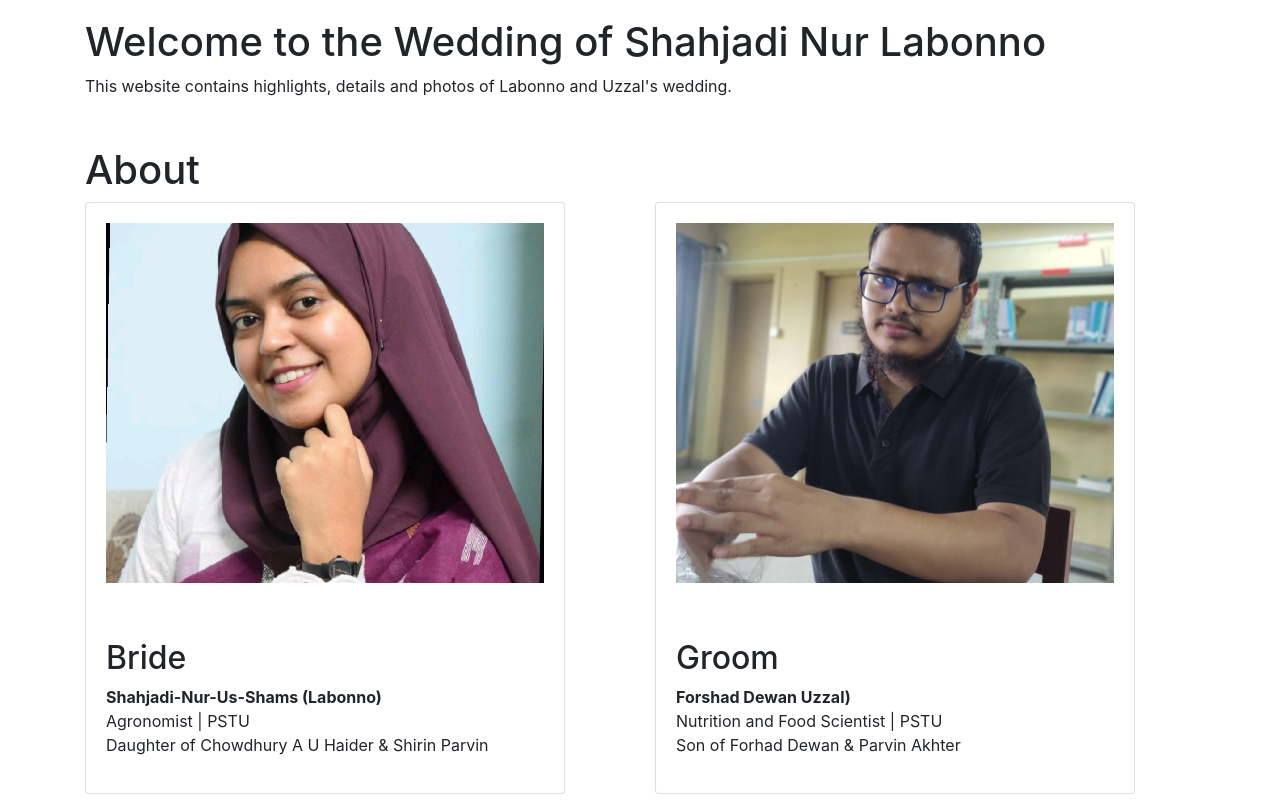
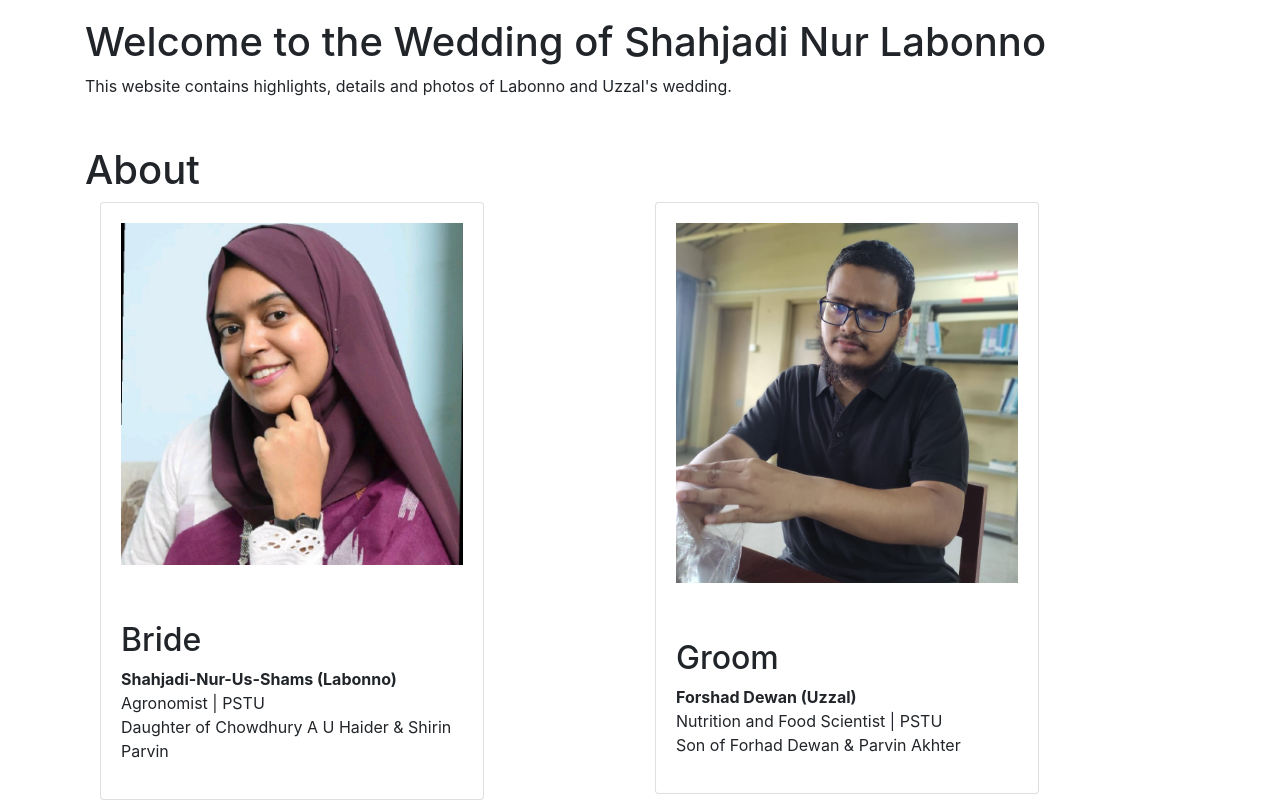
Before and after one commit to shahjadinur-wedding/shahjadinur-wedding.github.io, a plain HTML site: page index.html in a window 1280 px wide. Shown: the part 686-1486 px from the top of the page. Drawn offline with nearby package versions, Linux system fonts and the light colour scheme.

Commit message:
fixed card size

```diff
--- a/index.html
+++ b/index.html
@@ -80,9 +80,9 @@
     <!-- add h1 with id='About' -->
     <div class="container mt-5">
         <h1 id="About">About</h1>
-        <div class="row">
+        <div class="row mx-auto">
             <div class="col-md-6">
-                <div class="card" style="width: 30rem;">
+                <div class="card" style="width: 24rem;">
                     <img src="assets/bride.jpg" class="card-img-top" alt="..." style="padding: 20px; max-height: 400px; object-fit: cover;">
                     <div class="card-body">
                       <p class="card-text">
@@ -95,12 +95,12 @@
                   </div>
             </div>
             <div class="col-md-6">
-                <div class="card" style="width: 30rem;">
+                <div class="card" style="width: 24rem;">
                     <img src="assets/groom.jpg" class="card-img-top" alt="..." style="padding: 20px; max-height: 400px; object-fit: cover;">
                     <div class="card-body">
                       <p class="card-text">
                         <h2> Groom </h2>
-                        <b>Forshad Dewan Uzzal)</b> <br>
+                        <b>Forshad Dewan (Uzzal)</b> <br>
                         Nutrition and Food Scientist | PSTU <br>
                         Son of Forhad Dewan & Parvin Akhter <br>
                       </p>
```
